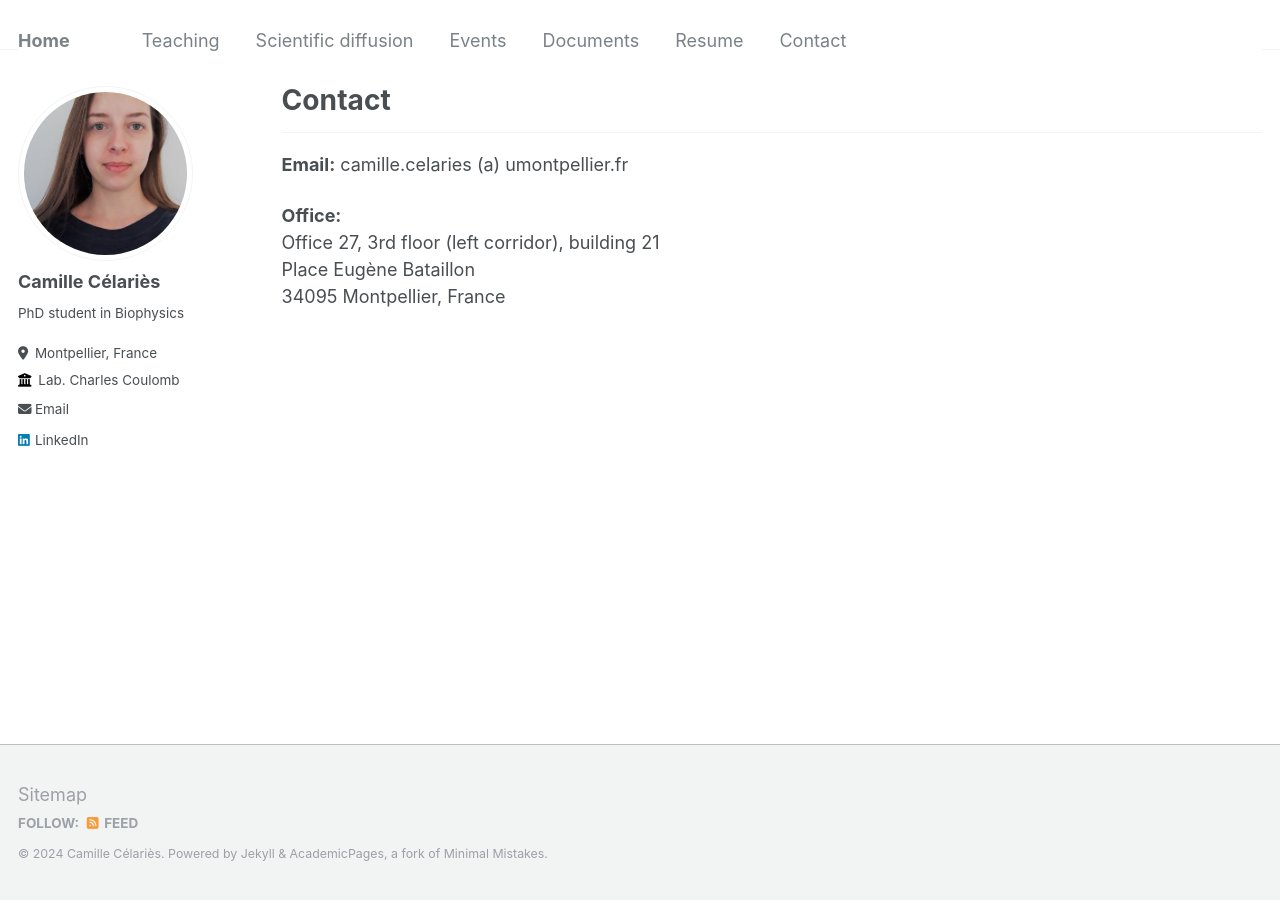
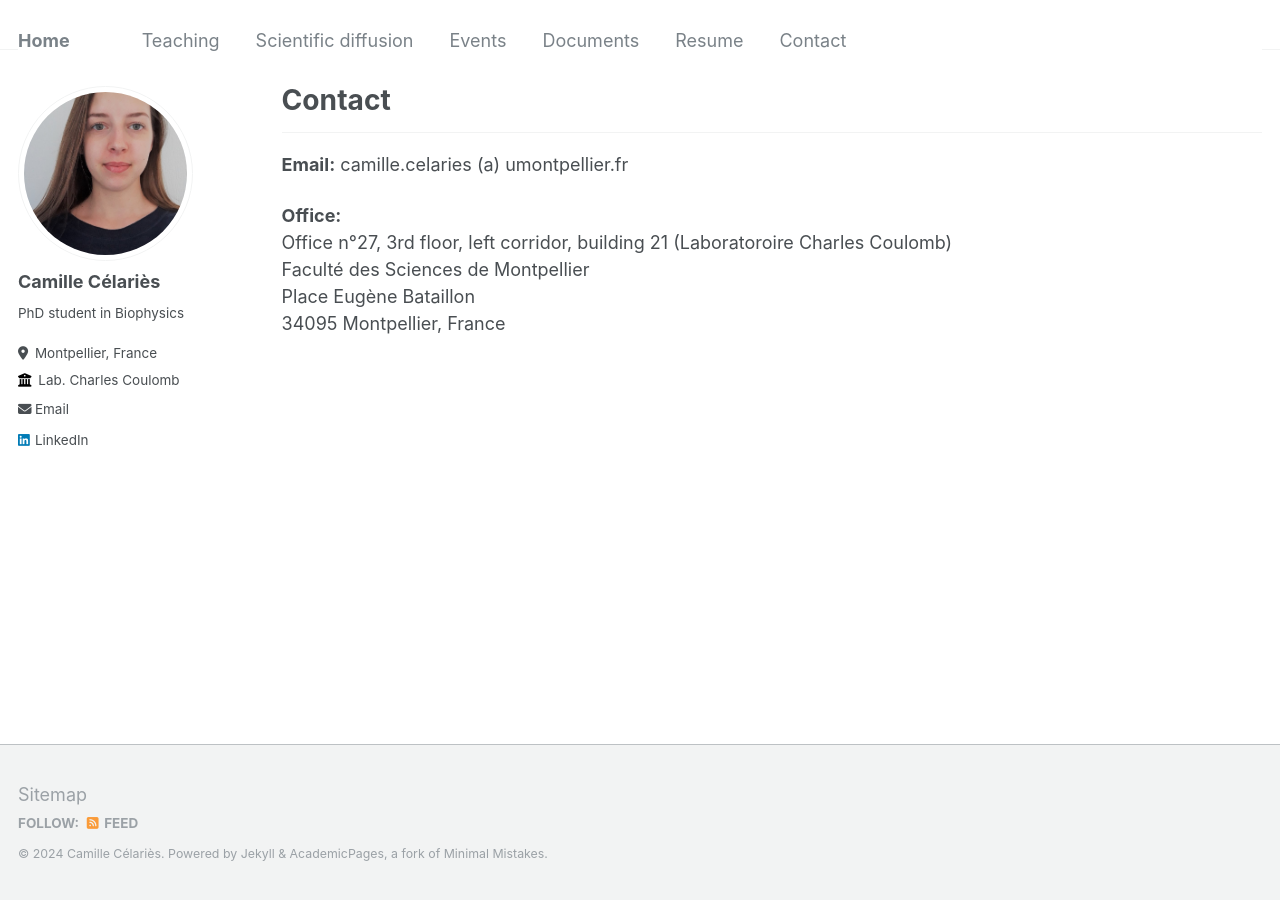
Before and after one commit to camillecelaries/camillecelaries.github.io, a Jekyll site: the page built from _pages/contact.md, in a window 1280 px wide. Built offline with Jekyll 4.4.1, drawn with Linux system fonts in a browser that asks for light colours.

Commit message:
Update contact.md

```diff
--- a/_pages/contact.md
+++ b/_pages/contact.md
@@ -12,6 +12,7 @@ redirect_from:
 <b>Email:</b> camille.celaries (a) umontpellier.fr
 
 <b>Office:</b>
-<br>Office 27, 3rd floor (left corridor), building 21
+<br>Office n°27, 3rd floor, left corridor, building 21 (Laboratoroire Charles Coulomb)
+<br>Faculté des Sciences de Montpellier
 <br>Place Eugène Bataillon
 <br>34095 Montpellier, France
```
